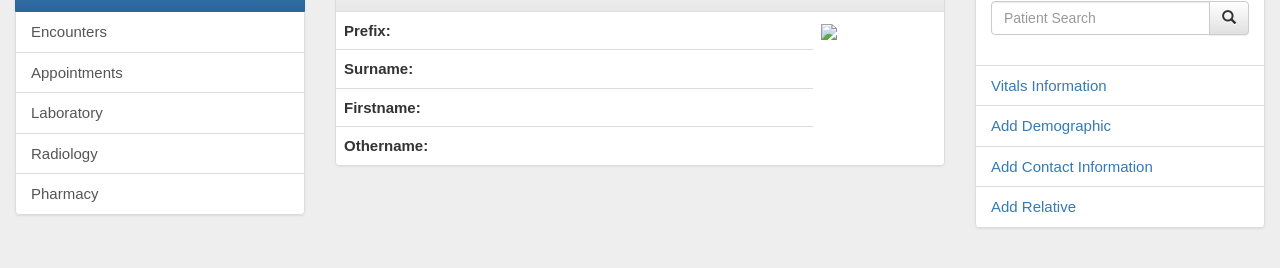
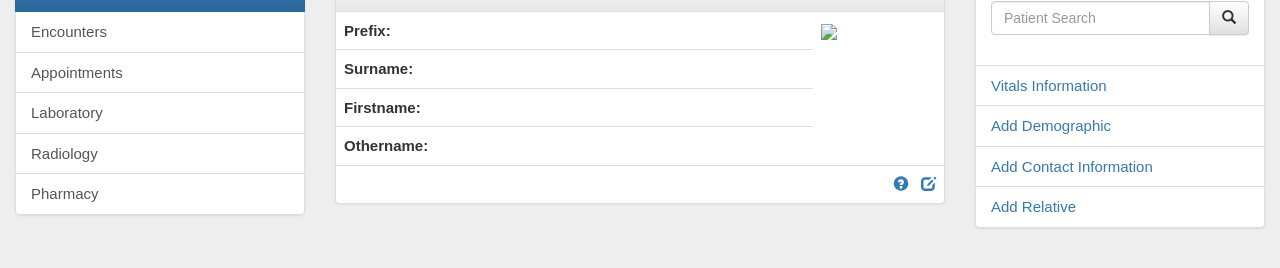
Before and after one commit to fugitspace/dhcare, a Django app: template patient/templates/patient/view_patient.html in a window 1280 px wide. Shown: the part 101-369 px from the top of the page. Run offline with Django 3.2, Linux system fonts and the light colour scheme; the template is opened without the code that fills it, so the values that code supplies are empty; some libraries are stand-ins or nearby versions.

Commit message:
edit links for patient personal information

```diff
--- a/patient/templates/patient/index.html
+++ b/patient/templates/patient/index.html
@@ -36,7 +36,7 @@
 	  </a>
 	</td>
 	<td>
-	  <a href="{% url 'patient:edit_patient' patient.id%}">
+	  <a href="{% url 'patient:edit_patient' patient.id %}">
 	    <span title="Edit" class="glyphicon glyphicon-edit" aria-hidden="true"></span>
 	  </a>
 	</td>
--- a/patient/templates/patient/view_patient.html
+++ b/patient/templates/patient/view_patient.html
@@ -18,6 +18,16 @@
       <tr><th>Surname:</th><td>{{ patient.surname }}</td></tr>
       <tr><th>Firstname:</th><td>{{ patient.firstname }}</td></tr>
       <tr><th>Othername:</th><td>{{ patient.othername }}</td>
+      </tr>
+      <tr>
+	<td colspan="3" class="text-right">
+	  <a href="#">
+	    <span title="Help" class="glyphicon glyphicon-question-sign" aria-hidden="true"></span>
+	  </a> &nbsp;
+	  <a href="{% url 'patient:edit_patient' patient.id %}">
+	    <span title="Edit" class="glyphicon glyphicon-edit" aria-hidden="true"></span>
+	  </a>
+	</td>
       </tr>
     </tbody>
   </table>
```
